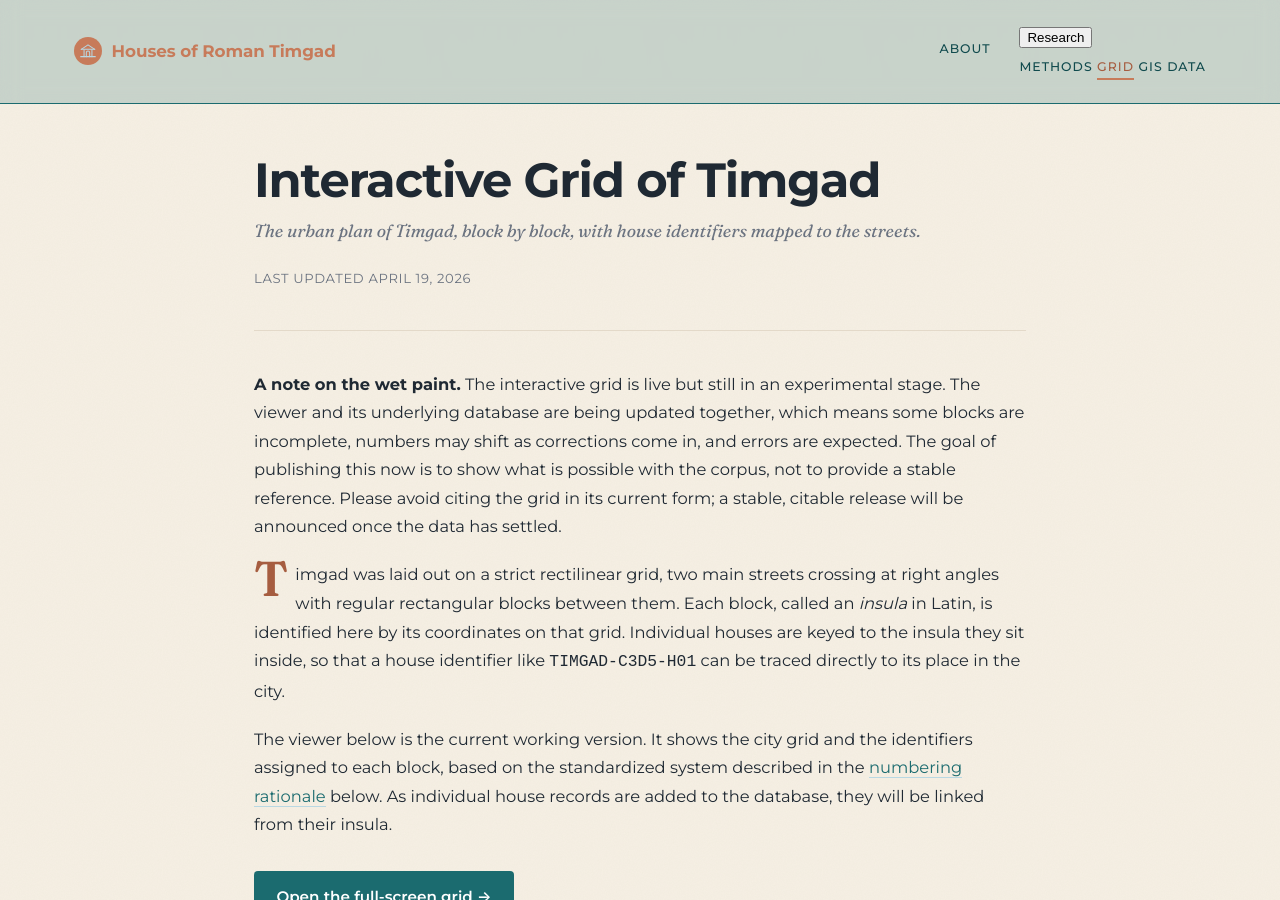
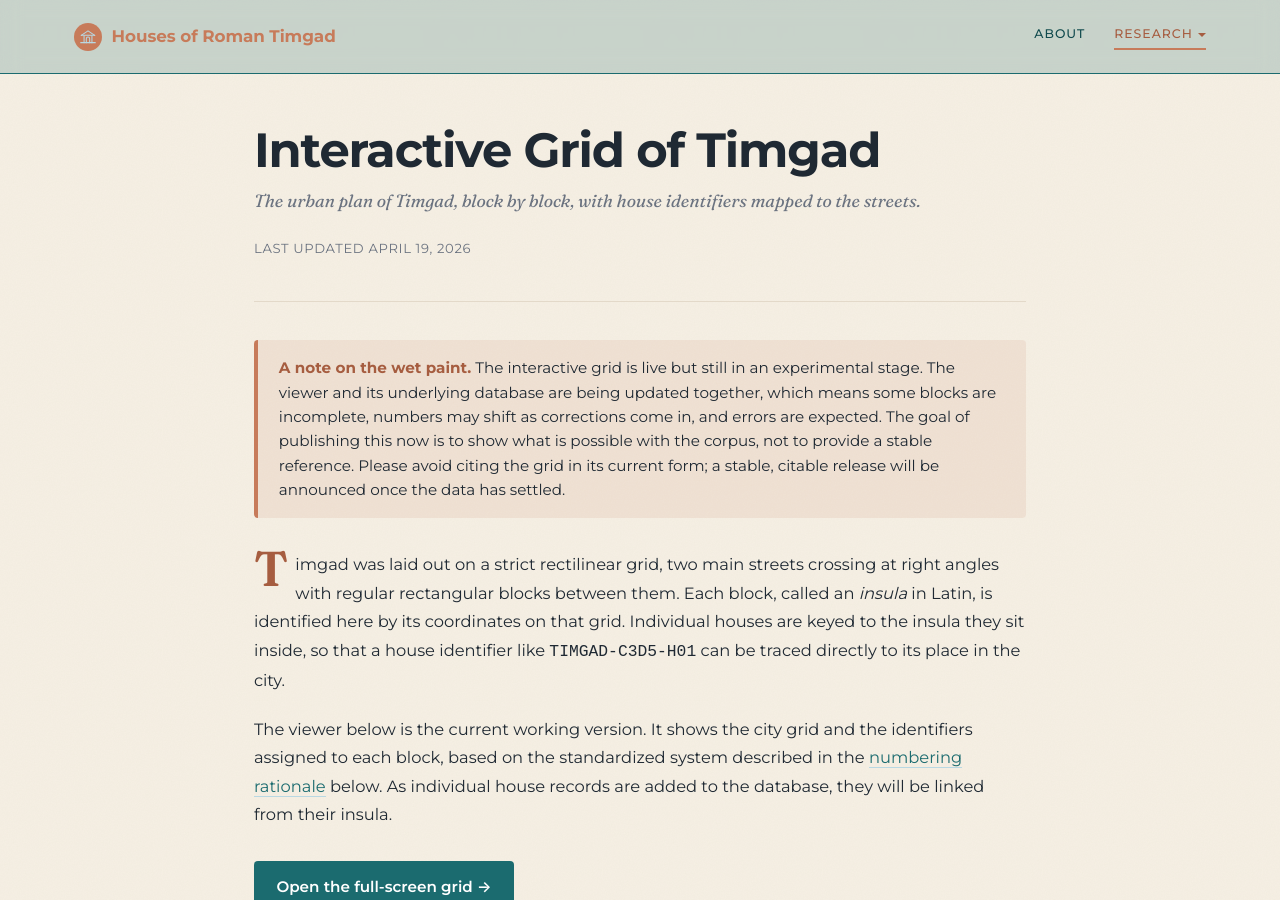
Before and after one commit to kimedher/timgadhouses, a Jekyll site: the page built from grid/index.md, in a window 1280 px wide and 900 px high. Built offline with Jekyll 4.4.1, drawn with Linux system fonts in a browser that asks for light colours.

Commit message:
Nav dropdown CSS + wet-paint callout style
Adds .nav-item.has-dropdown, .nav-dropdown-toggle with caret,
.nav-dropdown panel (desktop floating, mobile inline row), and
.callout-warn for the Grid disclaimer.

Dropdown opens on hover, click, or keyboard focus. Mobile style
collapses the panel into an inline sub-row under Research so
there is no hidden menu to tap open.

```diff
--- a/assets/css/main.scss
+++ b/assets/css/main.scss
@@ -721,6 +721,117 @@
   background: var(--bg-soft);
 }
 
+/* ---------- Nav dropdown ---------- */
+
+.nav-item.has-dropdown {
+  position: relative;
+  display: inline-flex;
+  align-items: center;
+}
+
+.nav-dropdown-toggle {
+  font-family: var(--sans);
+  color: var(--teal-dark);
+  font-size: 0.78rem;
+  font-weight: 500;
+  letter-spacing: 0.08em;
+  text-transform: uppercase;
+  background: none;
+  border: none;
+  padding: 0 0 4px;
+  border-bottom: 2px solid transparent;
+  cursor: pointer;
+  display: inline-flex;
+  align-items: center;
+  gap: 0.32rem;
+  line-height: inherit;
+  transition: color 0.14s, border-color 0.14s;
+}
+
+.nav-dropdown-caret {
+  display: inline-block;
+  width: 0;
+  height: 0;
+  border-left: 4px solid transparent;
+  border-right: 4px solid transparent;
+  border-top: 4px solid currentColor;
+  transition: transform 0.18s;
+  margin-top: 2px;
+}
+
+.nav-item.has-dropdown.open .nav-dropdown-caret {
+  transform: rotate(180deg);
+}
+
+.nav-dropdown-toggle:hover,
+.nav-item.has-dropdown.open .nav-dropdown-toggle,
+.nav-item.has-dropdown.nav-item--active .nav-dropdown-toggle {
+  color: var(--terracotta-deep);
+  border-bottom-color: var(--terracotta);
+}
+
+.nav-dropdown {
+  position: absolute;
+  top: calc(100% + 10px);
+  right: 0;
+  min-width: 168px;
+  background: rgba(246, 240, 228, 0.97); /* --bg slightly transparent */
+  backdrop-filter: blur(10px);
+  -webkit-backdrop-filter: blur(10px);
+  border: 1px solid var(--hairline);
+  border-radius: var(--radius);
+  padding: 0.4rem 0;
+  display: none;
+  flex-direction: column;
+  z-index: 100;
+  box-shadow: 0 10px 28px rgba(16, 74, 77, 0.10);
+}
+
+.nav-item.has-dropdown:hover .nav-dropdown,
+.nav-item.has-dropdown.open .nav-dropdown,
+.nav-item.has-dropdown:focus-within .nav-dropdown {
+  display: flex;
+}
+
+.nav-dropdown a {
+  padding: 0.5rem 1.2rem;
+  color: var(--teal-dark);
+  font-size: 0.76rem;
+  font-weight: 500;
+  letter-spacing: 0.08em;
+  text-transform: uppercase;
+  border: none;
+  text-decoration: none;
+  border-bottom: none;
+  transition: color 0.12s, background 0.12s;
+}
+
+.nav-dropdown a:hover,
+.nav-dropdown a.active {
+  color: var(--terracotta-deep);
+  background: rgba(232, 196, 174, 0.22);
+}
+
+/* ---------- Page-level callouts (e.g., wet paint disclaimer on Grid) ---------- */
+
+.callout-warn {
+  background: rgba(199, 123, 90, 0.12);
+  border-left: 4px solid var(--terracotta);
+  padding: 1rem 1.3rem;
+  border-radius: var(--radius);
+  margin: 1.2rem 0 2rem;
+  font-size: 0.95rem;
+  line-height: 1.6;
+}
+
+.callout-warn p {
+  margin: 0;
+}
+
+.callout-warn strong {
+  color: var(--terracotta-deep);
+}
+
 /* ---------- Citation reference blocks (per-subsection) ---------- */
 
 .subsection-refs {
@@ -843,8 +954,32 @@
     flex-direction: column;
     align-items: flex-start;
   }
-  .site-nav { gap: 1.2rem; }
+  .site-nav {
+    gap: 1.2rem;
+    flex-wrap: wrap;
+  }
   .site-nav a { font-size: 0.72rem; }
+  .nav-item.has-dropdown { flex-wrap: wrap; }
+  .nav-dropdown-toggle { font-size: 0.72rem; }
+  .nav-dropdown {
+    position: static;
+    display: flex;
+    flex-direction: row;
+    flex-wrap: wrap;
+    gap: 0.3rem 1rem;
+    background: transparent;
+    border: none;
+    box-shadow: none;
+    padding: 0.4rem 0 0 0.6rem;
+    min-width: 0;
+    backdrop-filter: none;
+    -webkit-backdrop-filter: none;
+  }
+  .nav-dropdown a {
+    padding: 0.15rem 0;
+    font-size: 0.68rem;
+  }
+  .nav-dropdown-caret { display: none; }
   .numbered-block {
     grid-template-columns: 1fr;
     gap: 0.95rem;
```
